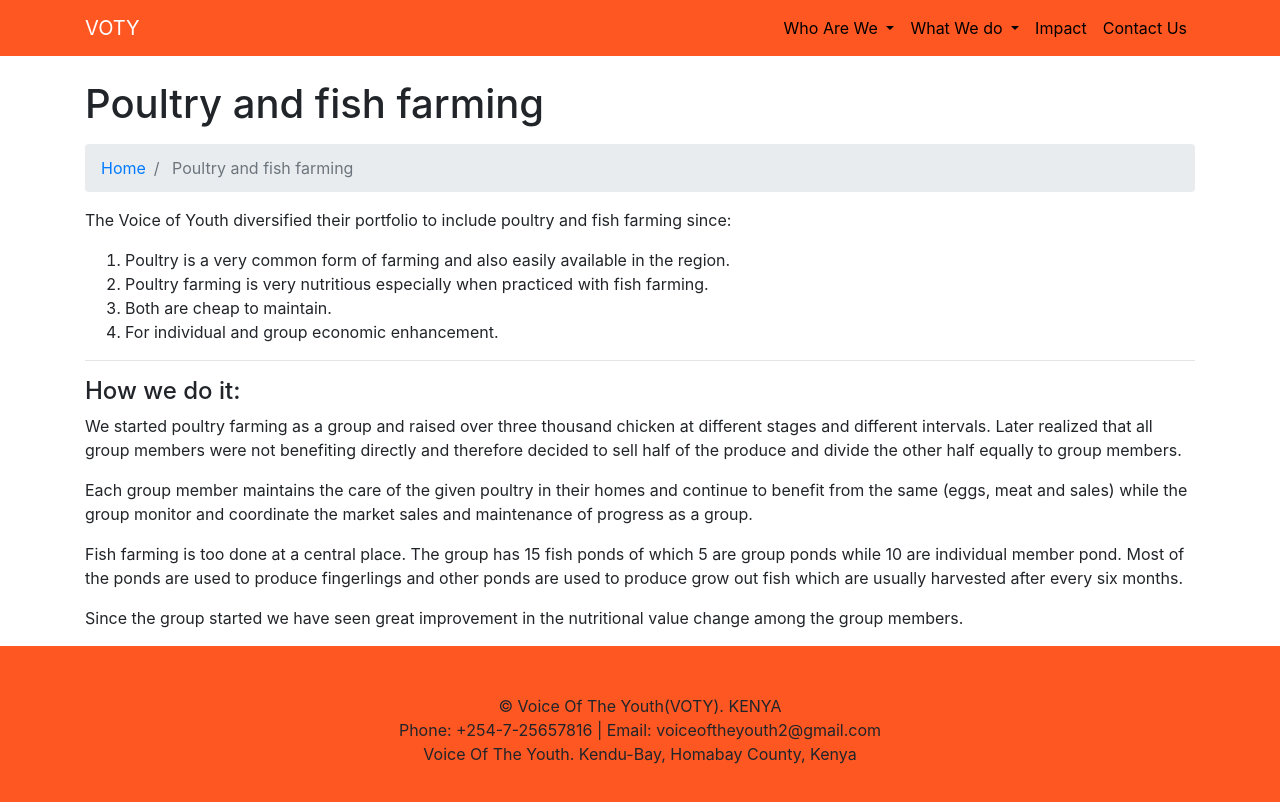
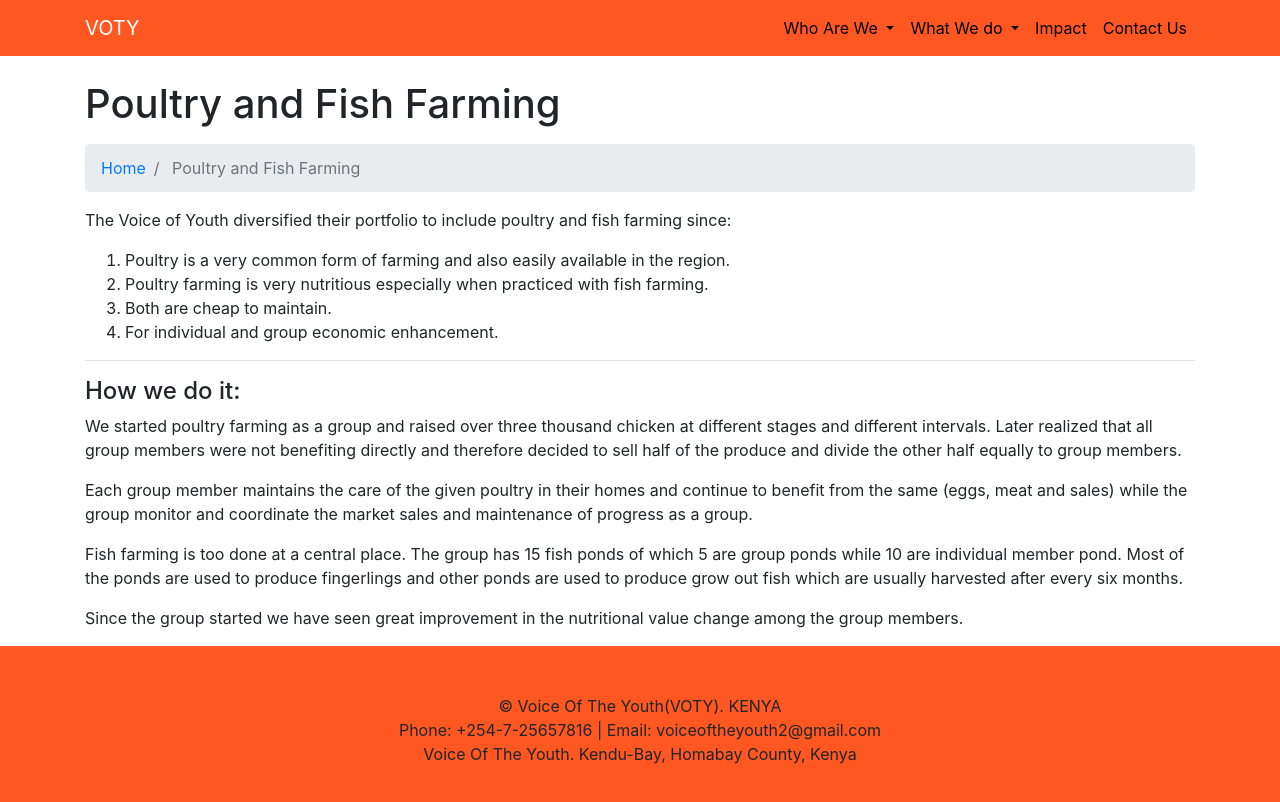
Before and after one commit to votykenya/votykenya.github.io, a plain HTML site: page fish_farming.html in a window 1280 px wide. Drawn offline with nearby package versions, Linux system fonts and the light colour scheme.

Commit message:
Update Poultry and Fish Farming Page

```diff
--- a/fish_farming.html
+++ b/fish_farming.html
@@ -8,7 +8,7 @@
     <meta name="description" content="The Voice Of Youth Website. Version 0.0.1">
     <meta name="author" content="Brandon Wayne Odiwuor">
 
-    <title>VOTY | Poultry and fish farming</title>
+    <title>VOTY | Poultry and Fish Farming</title>
 
     <!-- Bootstrap core CSS -->
     <link rel="stylesheet" href="https://stackpath.bootstrapcdn.com/bootstrap/4.1.3/css/bootstrap.min.css"
@@ -72,7 +72,7 @@
 
 <div class="container">
     <!-- Page Heading/Breadcrumbs -->
-    <h1 class="mt-4 mb-3"> Poultry and fish farming </h1>
+    <h1 class="mt-4 mb-3"> Poultry and Fish Farming </h1>
 </div>
 
 <div class="container">
@@ -80,7 +80,7 @@
         <li class="breadcrumb-item">
             <a href="index.html">Home</a>
         </li>
-        <li class="breadcrumb-item active"> Poultry and fish farming </li>
+        <li class="breadcrumb-item active"> Poultry and Fish Farming </li>
     </ol>
 </div>
 
```
